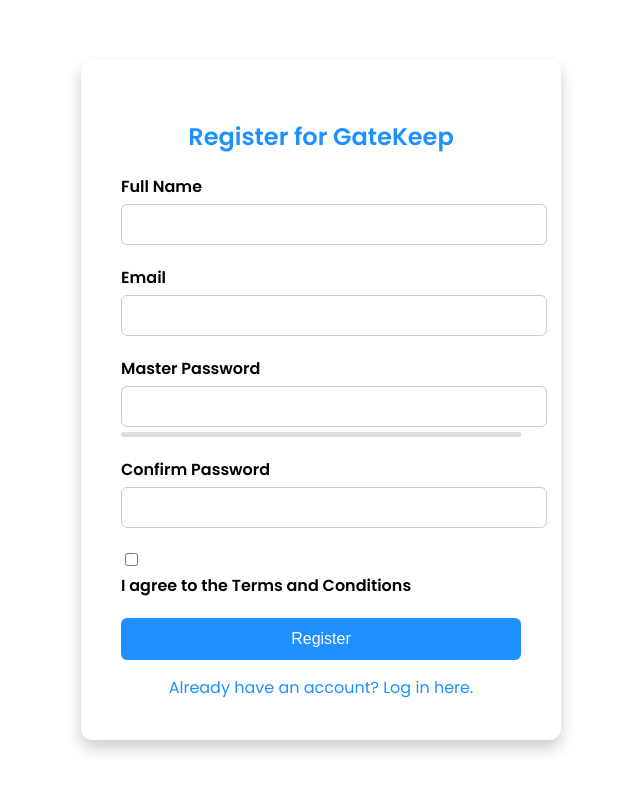
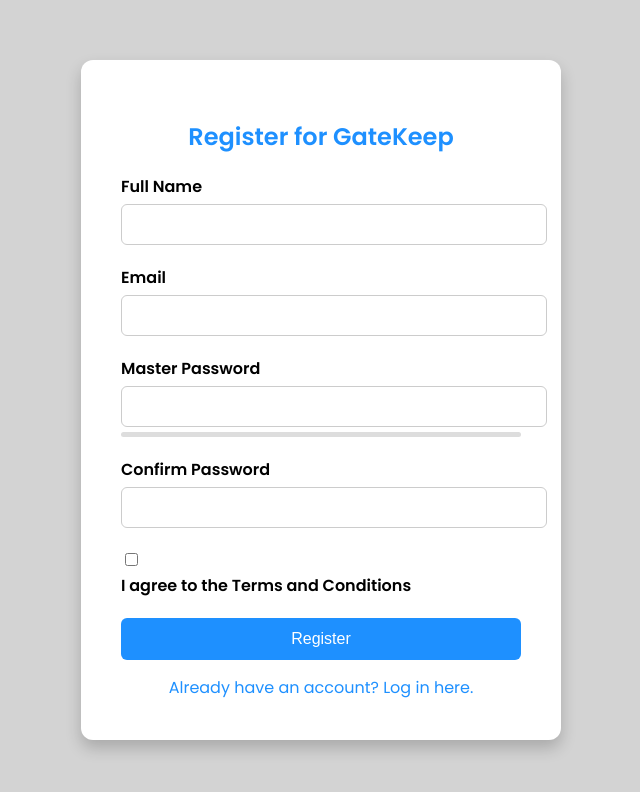
Before and after one commit to JoeHofPass/PasswordManager_Jeffreys, a plain HTML site: page hello.html in a window 1280 px wide. Shown: the whole page, without its empty margins (319-959 px from the left). Drawn offline with Linux system fonts and the light colour scheme.

Commit message:
background color - lightgray

```diff
--- a/hello.html
+++ b/hello.html
@@ -14,7 +14,7 @@
         margin: 0;
         padding: 0;
         font-family: "Poppins", sans-serif;
-        background-color: transparent;
+        background-color: lightgray;
         display: flex;
         justify-content: center;
         align-items: center;
```
